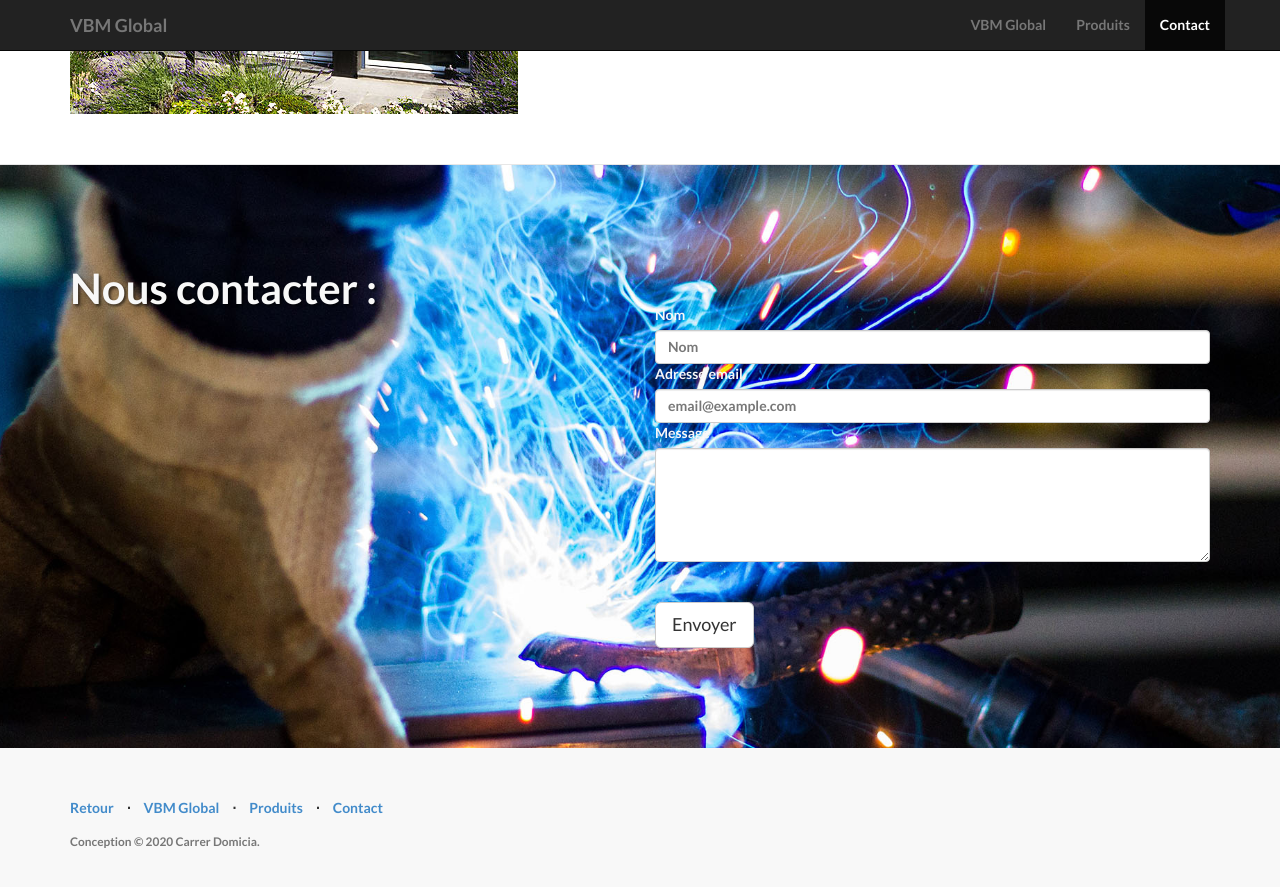
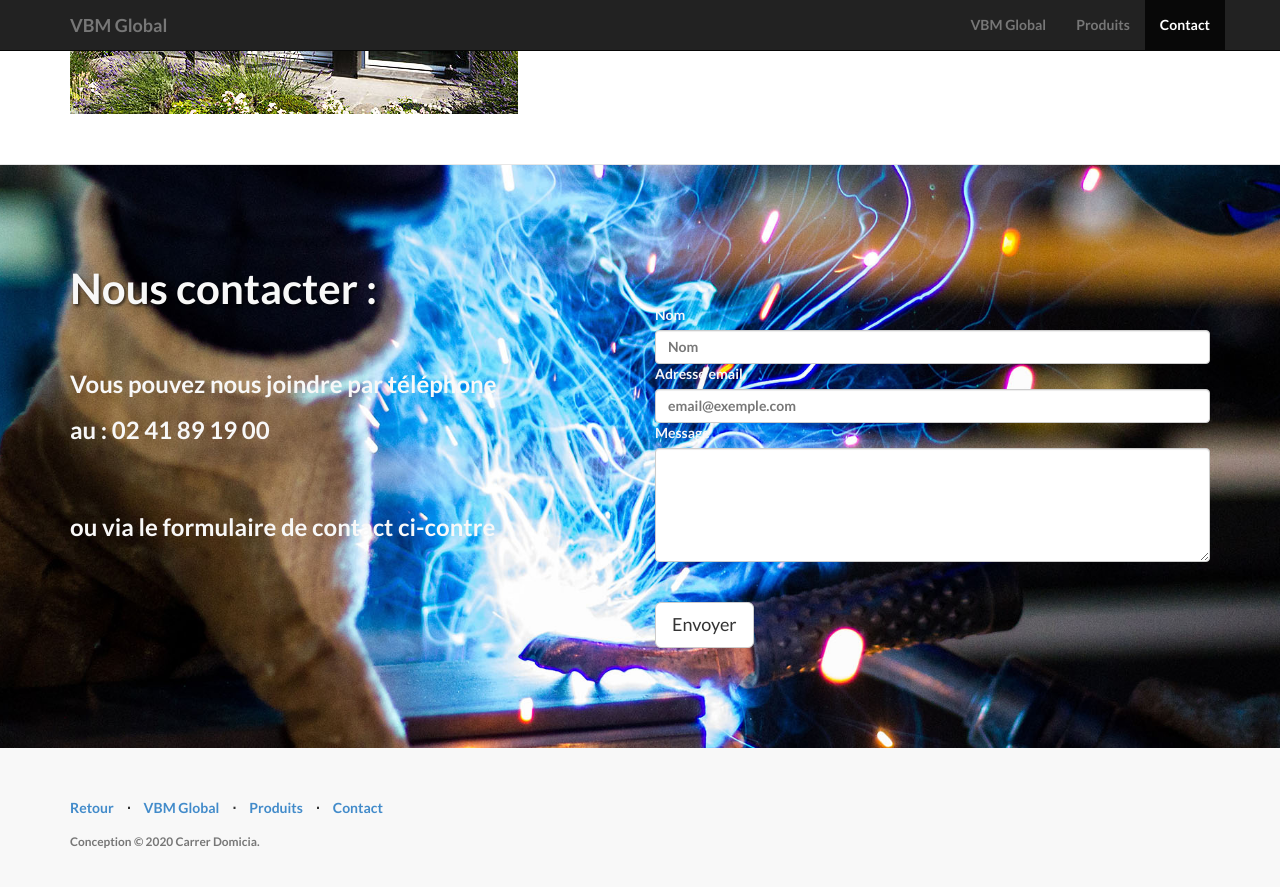
Before and after one commit to juanitito/vbm-landing, a Jekyll site: the page built from index.html, in a window 1280 px wide and 900 px high, scrolled down 2704 px. Shown: the top 887 px of the window. Built offline with Jekyll 4.4.1, drawn with Linux system fonts in a browser that asks for light colours; nearby versions of some CDN libraries; library files that are not in the unit come from our copies.

Commit message:
Update contact.html

```diff
--- a/_includes/contact.html
+++ b/_includes/contact.html
@@ -4,6 +4,13 @@
 			<div class="row">
 				<div class="col-lg-6">
 					<h2>Nous contacter :</h2>
+					<br>
+					</br>
+					<h3>Vous pouvez nous joindre par téléphone</h3>
+					<h3>au : 02 41 89 19 00</h3>
+					<br>
+					</br>
+					<h3>ou via le formulaire de contact ci-contre</h3>
 				</div>
 				<br>
 				</br>
@@ -12,7 +19,7 @@
 						<label for="NameImput" required="required">Nom</label>
     					<input type="text" name="name" class="form-control" id="NameImput" placeholder="Nom">
 						<label for="EmailInput" required="required">Adresse email</label>
-    					<input type="email" name="email" class="form-control" id="EmailImput" placeholder="email@example.com">
+    					<input type="email" name="email" class="form-control" id="EmailImput" placeholder="email@exemple.com">
     				<label for="TextImput" required="required">Message</label>
     					<textarea class="form-control" name="message" id="TextImput" rows="5"></textarea>
 					<br>
```
